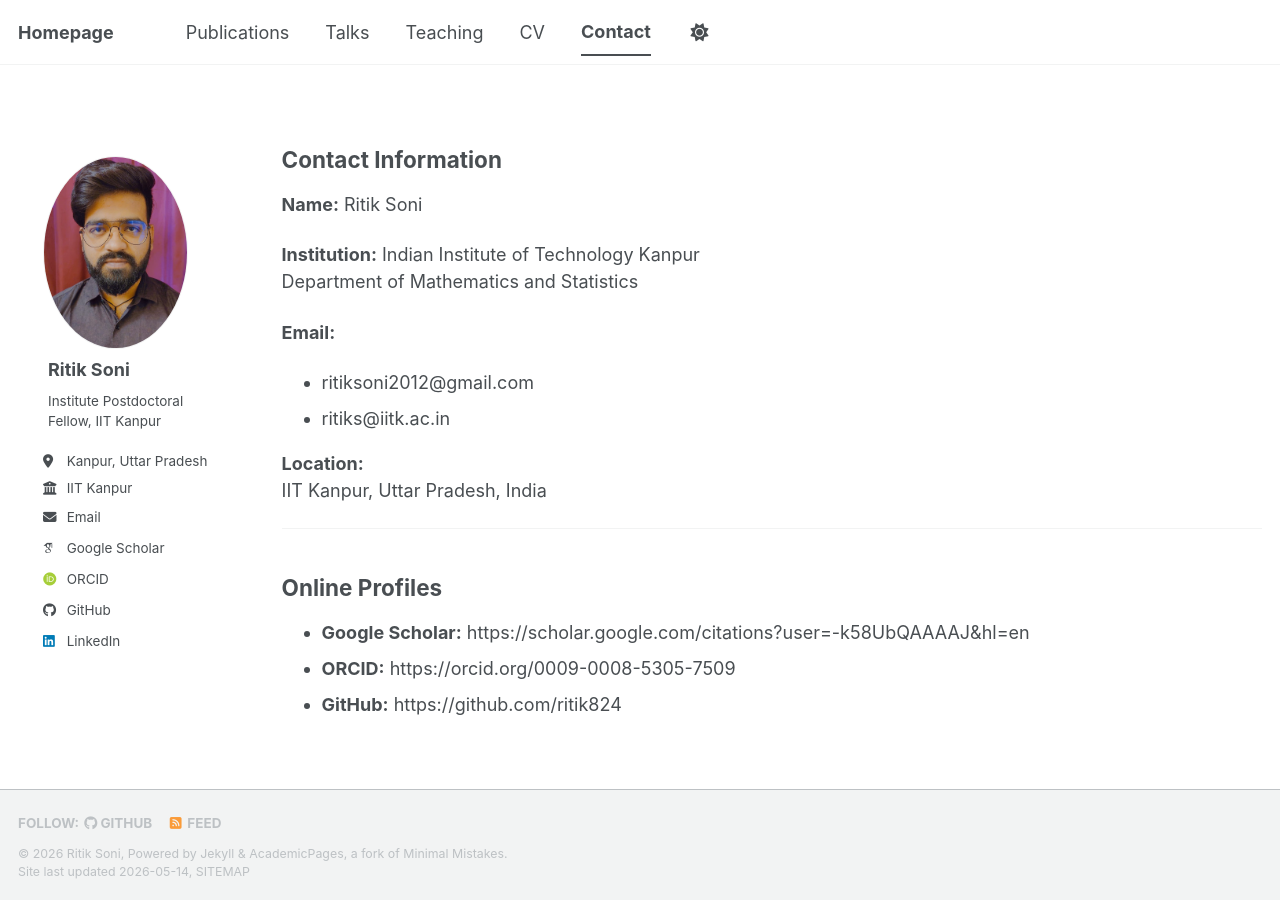
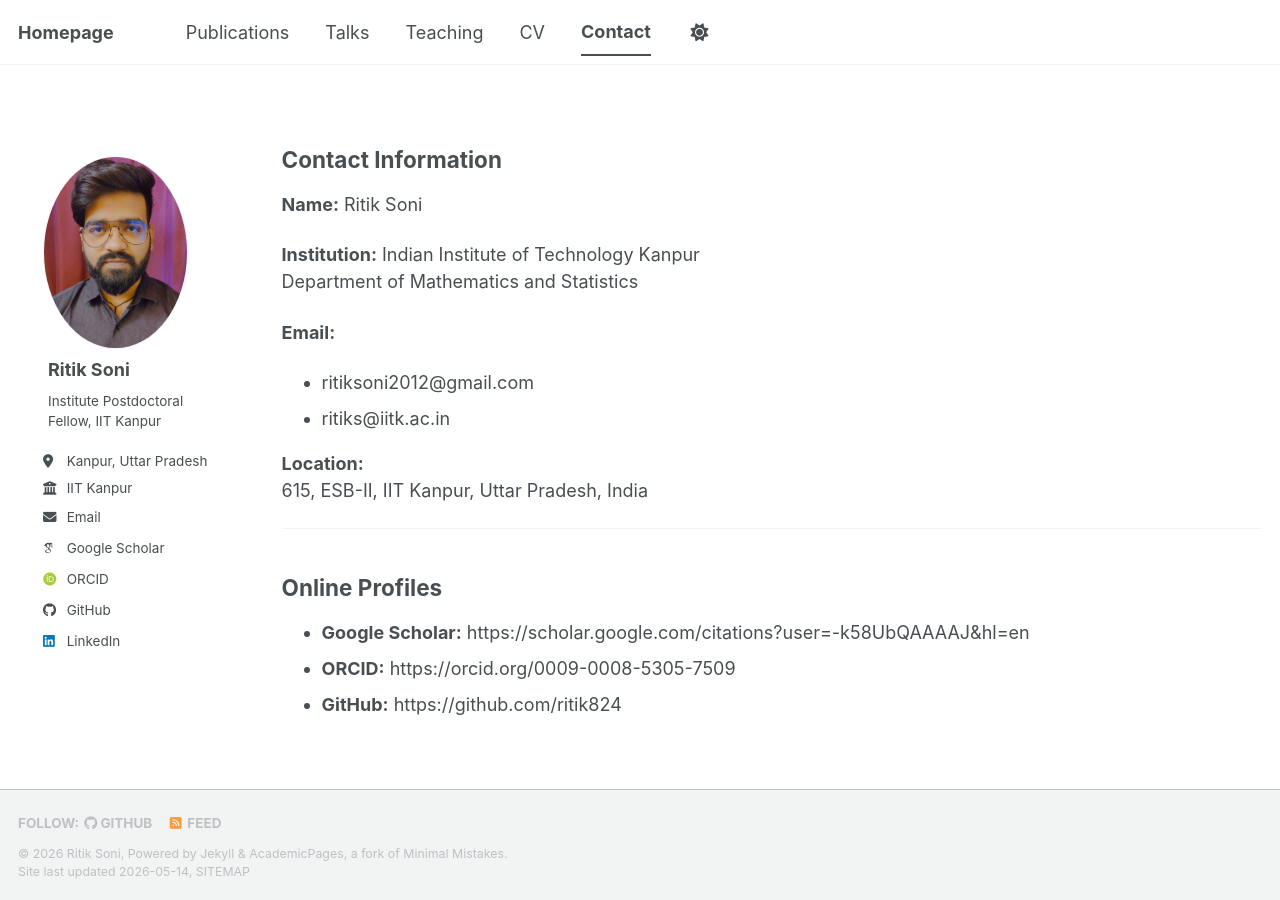
Before and after one commit to ritik824/ritik824.github.io, a Jekyll site: the page built from _pages/contact.md, in a window 1280 px wide and 900 px high. Built offline with Jekyll 4.4.1, drawn with Linux system fonts in a browser that asks for light colours; some web fonts are replaced; a script bundle is joined from its source files by our own code; library files that are not in the unit come from our copies.

Commit message:
Update contact.md

```diff
--- a/_pages/contact.md
+++ b/_pages/contact.md
@@ -17,7 +17,7 @@ Department of Mathematics and Statistics
 - ritiks@iitk.ac.in
 
 **Location:**
-IIT Kanpur, Uttar Pradesh, India
+615, ESB-II, IIT Kanpur, Uttar Pradesh, India
 
 ---
 
```
